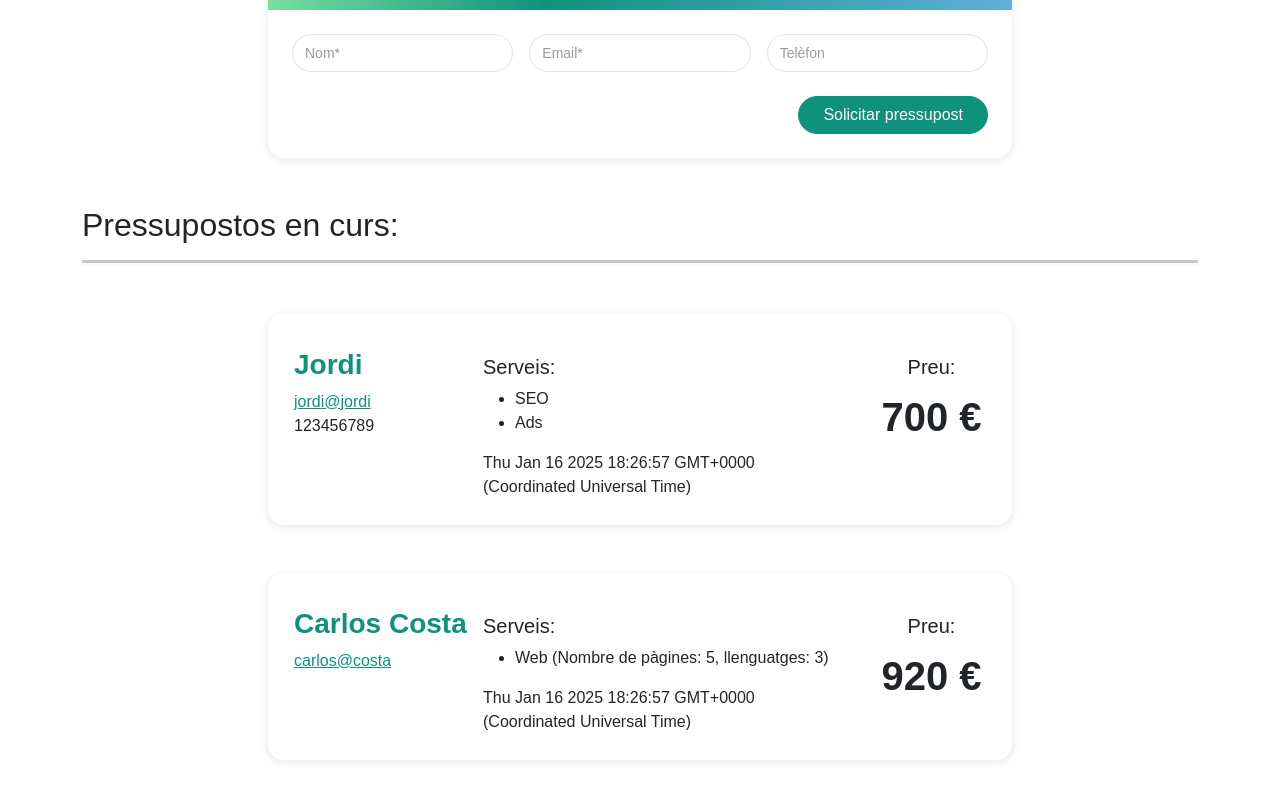
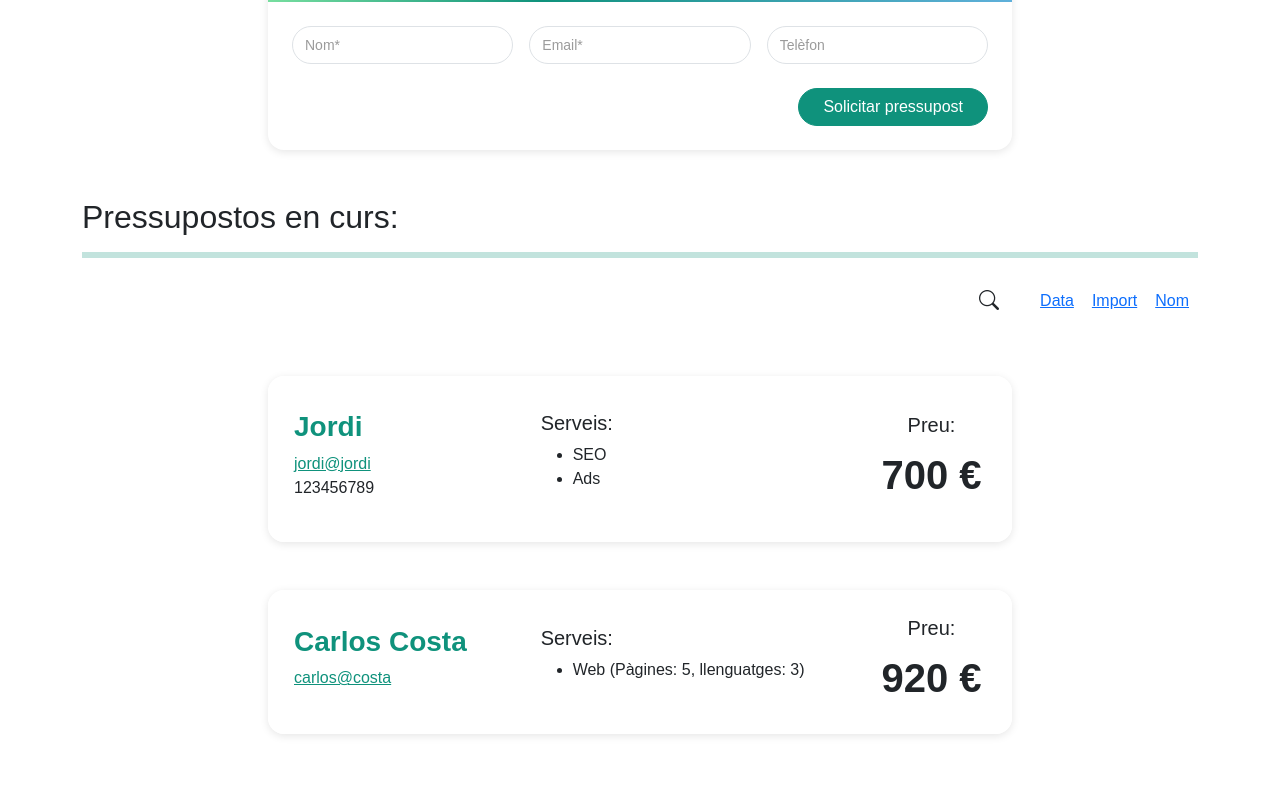
Before and after one commit to basantades/S6.-Pressupostos-Angular, an Angular app: page / in a window 1280 px wide. Shown: the part 940-1740 px from the top of the page. Built offline with nearby package versions, Linux system fonts and the light colour scheme.

Commit message:
Exercici 6

```diff
--- a/src/app/components/budgets-list/budgets-list.component.html
+++ b/src/app/components/budgets-list/budgets-list.component.html
@@ -1,36 +1,64 @@
-<div class="container-lg">
+<div class="alto-completo">
+    <div class="container-lg ">
     <h2>Pressupostos en curs:</h2>
-    <hr class="border-bottom border-3 border-dark">
+    <hr class="border-bottom border-3 border-primary">
+    <div class="d-flex justify-content-end align-items-center pb-2 mb-4 navbar navbar-expand-lg">
+        <div class="dropdown">
+            <button
+              class="btn btn-light border-0 p-0 me-3"
+              id="searchDropdown"
+              data-bs-toggle="dropdown"
+              aria-expanded="false">
+              <i class="bi bi-search fs-5"></i>
+            </button>
+            <div class="dropdown-menu p-2 shadow" style="width: 200px;">
+              <input
+                type="text"
+                class="form-control"
+                placeholder="Buscar..."
+                aria-label="Buscar"
+                (input)="searchBudgets($event)">
+            </div>
+          </div>
+          <div class="d-flex align-items-center ms-3">
+            <button class="btn btn-link px-2" (click)="setOrderBy('fecha')">Data</button>
+            <button class="btn btn-link px-2" (click)="setOrderBy('total')">Import</button>
+            <button class="btn btn-link px-2" (click)="setOrderBy('nombre')">Nom</button>
+          </div>
+    </div>
 </div>
 
 <div class="services" id="listado">
-    <!-- @for (budgetSaved of budgetsSavedList(); track budgetSaved.id_budgetSaved) { -->
+    @if (getSortedBudgets().length === 0) {
+        <p class="text-center text-muted">No hay resultados</p>
+    }
     @for (budgetSaved of getSortedBudgets(); track budgetSaved.id_budgetSaved) {
 
         <div class="contenedor p-4" >
-            <div  class="service align-items-baseline text-start">
-                <div class="col-12 col-lg-3">
+            <div  class="service text-start">
+                <div class="col-12 col-lg-4">
                     <h3>{{budgetSaved.nombre}}</h3>
                     <p><a class="link-primary" href="mailto:{{budgetSaved.email}}">{{budgetSaved.email}}</a><br>
                     {{budgetSaved.telefono}}</p>
                 </div>
-                <div class="col-12 col-lg-6">
-                    <h5>Serveis:</h5>
+                <div class="col-12 col-lg-5">
+                    <h5 class="">Serveis:</h5>
                     <ul>
                         @for (servicios of budgetSaved.servicios; track servicios) {
-                            <li>{{servicios.title}}@if(servicios.title === "Web"){ (Nombre de pàgines: {{budgetSaved.pages}}, llenguatges: {{budgetSaved.languages}})}
+                            <li>{{servicios.title}}@if(servicios.title === "Web"){ (Pàgines: {{budgetSaved.pages}}, llenguatges: {{budgetSaved.languages}})}
                             </li>
                         }
                     </ul>
-                    <div>{{budgetSaved.created_at}}</div>
                 </div>
                 <div class="col-12 col-lg-3 text-center">
                 <div>
-                    <h5 class="text-secondary">Preu:</h5>
+                    <h5 class="">Preu:</h5>
                     <p class="price">{{budgetSaved.total}} €</p>
                 </div>
                 </div>
             </div>
         </div>
     }
+
 </div>
+</div>
--- a/src/app/components/budgets-list/budgets-list.component.ts
+++ b/src/app/components/budgets-list/budgets-list.component.ts
@@ -13,5 +13,7 @@ budgetsSavedList = inject(BudgetService).getBudgetsSavedList();
 getSortedBudgets = inject(BudgetService).getSortedBudgets;
 orderBy = inject(BudgetService).orderBy;
 setOrderBy = inject(BudgetService).setOrderBy;
+searchBudgets = inject(BudgetService).searchBudgets;
+searchQuery = inject(BudgetService).searchQuery;
 
 }
--- a/src/app/services/budget.service.ts
+++ b/src/app/services/budget.service.ts
@@ -76,12 +76,29 @@ addBudget(budget: BudgetSaved) {
   const currentBudgets = this.budgetsSavedList();
   this.budgetsSavedList.set([...currentBudgets, budget]);
 }
+
+searchQuery = signal<string>('');
 orderBy = signal<'fecha' | 'nombre' | 'total'>('fecha'); // Criterio de orden inicial
+
+
+setOrderBy(order: 'fecha' | 'nombre' | 'total') {
+  this.orderBy.set(order); // Cambiar el criterio de orden
+}
+
+searchBudgets(event: Event) {
+  const input = event.target as HTMLInputElement;
+  const newValue = input.value;
+    this.searchQuery.update(value => newValue || "");
+    console.log(this.searchQuery())
+}
 
 getSortedBudgets(): BudgetSaved[] {
   const order = this.orderBy(); // Obtener el criterio de orden
+  const query = this.searchQuery();
+
   return this.budgetsSavedList()
     .slice()
+    .filter(budget => budget.nombre.toLowerCase().includes(query.toLocaleLowerCase())) //filtrar por busqueda
     .sort((a, b) => {
       if (order === 'fecha') {
         // Ordenar por fecha (más reciente a más antigua)
@@ -98,9 +115,5 @@ getSortedBudgets(): BudgetSaved[] {
     });
 }
 
-setOrderBy(order: 'fecha' | 'nombre' | 'total') {
-  this.orderBy.set(order); // Cambiar el criterio de orden
-}
-
   constructor() { }
 }
--- a/src/styles.scss
+++ b/src/styles.scss
@@ -36,7 +36,8 @@ body {
   border: 2px solid #fff;
 }
 .service {
-  @extend .d-flex, .justify-content-between, .align-items-center, .gap-3, .w-100;
+  @extend  .d-flex, .justify-content-between, .align-items-center, .gap-3;
+  box-sizing: border-box;
 }
 .description {
   width: 360px;
@@ -47,7 +48,7 @@ body {
   }
   .service {
       flex-direction: column;
-      gap: 0 !important;
+      gap: 0.5rem;
       text-align: center;
       margin-bottom: 1rem;
   }
@@ -66,7 +67,7 @@ body {
 
 
 .price {
-  @extend .fw-bold, .fs-1;
+  @extend .fw-bold, .fs-1, .mb-0;
 }
 
 
@@ -97,3 +98,7 @@ h3 {
   @extend .rounded-4;
   box-shadow: 0 2px 8px rgba(0, 0, 0, 0.1);
 }
+
+.alto-completo {
+min-height: 100vh;
+}
```
